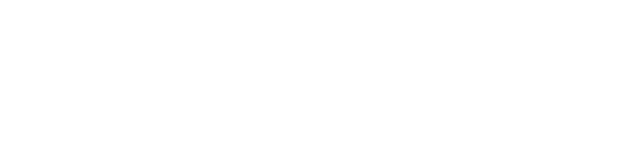
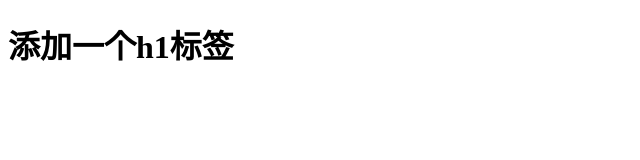
Before and after one commit to 928410430/myTest, a plain HTML site: page index.html in a window 1280 px wide. Shown: the whole page, without its empty margins (0-640 px from the left). Drawn offline with Linux system fonts and the light colour scheme.

Commit message:
添加了h1标签

```diff
--- a/index.html
+++ b/index.html
@@ -5,5 +5,6 @@
 		<title></title>
 	</head>
 	<body>
+		<h1>添加一个h1标签</h1>
 	</body>
 </html>
```
